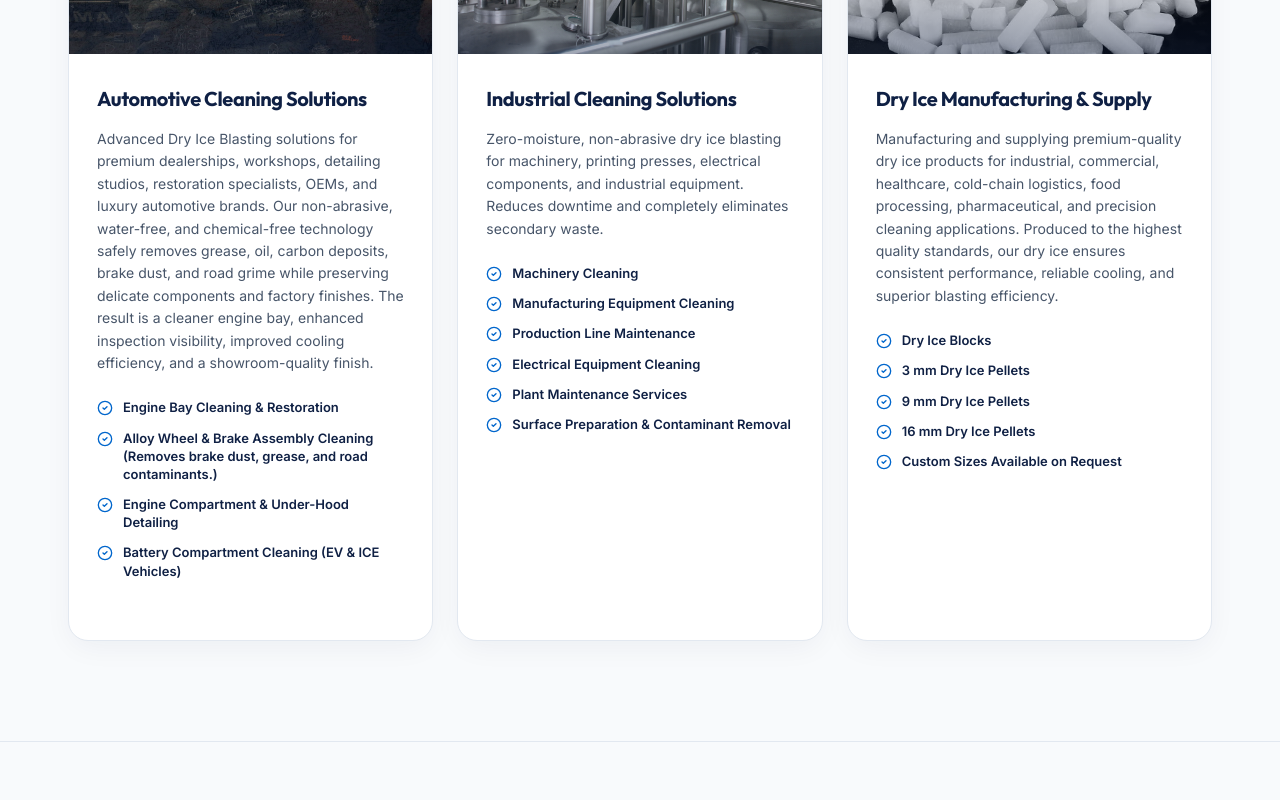
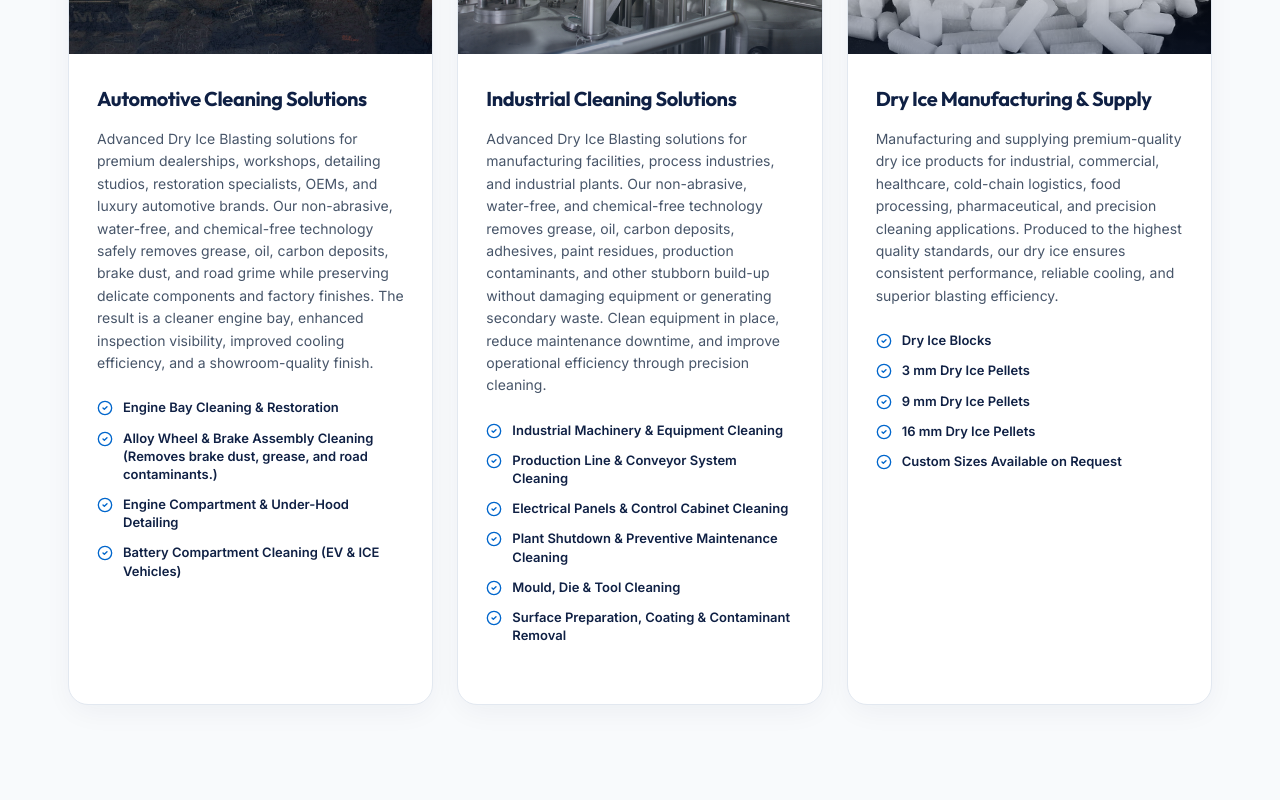
Before and after one commit to NikhilJain143/ICS, a Next.js app: page / in a window 1280 px wide. Shown: the part 1840-2640 px from the top of the page. Built offline with nearby package versions, Linux system fonts and the light colour scheme.

Commit message:
change industrial section in what we do

```diff
--- a/components/ServicesShowcase.jsx
+++ b/components/ServicesShowcase.jsx
@@ -147,9 +147,9 @@ export default function ServicesShowcase({ onOpenDemoModal }) {
     {
       id: 'industrial',
       title: 'Industrial Cleaning Solutions',
-      description: 'Zero-moisture, non-abrasive dry ice blasting for machinery, printing presses, electrical components, and industrial equipment. Reduces downtime and completely eliminates secondary waste.',
+      description: 'Advanced Dry Ice Blasting solutions for manufacturing facilities, process industries, and industrial plants. Our non-abrasive, water-free, and chemical-free technology removes grease, oil, carbon deposits, adhesives, paint residues, production contaminants, and other stubborn build-up without damaging equipment or generating secondary waste. Clean equipment in place, reduce maintenance downtime, and improve operational efficiency through precision cleaning.',
       image: '/images/industrial.webp',
-      features: ['Machinery Cleaning', 'Manufacturing Equipment Cleaning', 'Production Line Maintenance', 'Electrical Equipment Cleaning', 'Plant Maintenance Services', 'Surface Preparation & Contaminant Removal'],
+      features: ['Industrial Machinery & Equipment Cleaning', 'Production Line & Conveyor System Cleaning', 'Electrical Panels & Control Cabinet Cleaning', 'Plant Shutdown & Preventive Maintenance Cleaning', 'Mould, Die & Tool Cleaning', 'Surface Preparation, Coating & Contaminant Removal'],
     },
     {
       id: 'supply',
```
